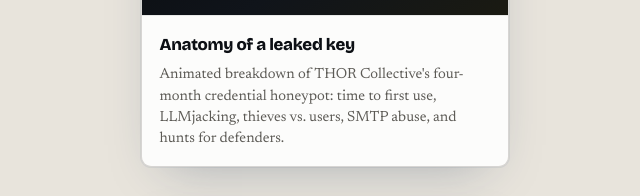
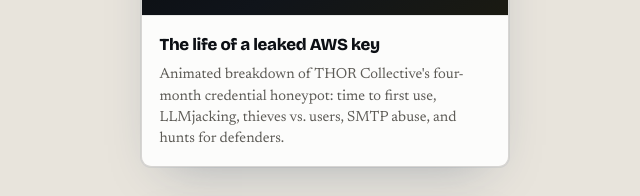
Before and after one commit to cablepull/cablepull.github.io, a plain HTML site: page security/index.html in a window 1280 px wide. Shown: the part 538-734 px from the top of the page, 315-955 px from the left. Drawn offline with nearby package versions, Linux system fonts and the light colour scheme.

Commit message:
Retitle leaked-key article to "The life of a leaked AWS key".
Co-Authored-By: Claude Opus 5.5 <noreply@anthropic.com>

```diff
--- a/security/index.html
+++ b/security/index.html
@@ -316,7 +316,7 @@
         <a
           class="preview-card__stretch"
           href="leaked-credentials-honeypot.html"
-          aria-label="Open Anatomy of a leaked key — security/leaked-credentials-honeypot.html"
+          aria-label="Open The life of a leaked AWS key — security/leaked-credentials-honeypot.html"
         ></a>
         <div class="preview-card__chrome" aria-hidden="true">
           <div class="preview-card__dots"><span></span><span></span><span></span></div>
@@ -327,7 +327,7 @@
           <span>Median theft → first use · 413 canary keys</span>
         </div>
         <div class="preview-card__meta">
-          <h2 id="honeypot-preview-title" class="preview-card__title">Anatomy of a leaked key</h2>
+          <h2 id="honeypot-preview-title" class="preview-card__title">The life of a leaked AWS key</h2>
           <p class="preview-card__blurb">Animated breakdown of THOR Collective's four-month credential honeypot: time to first use, LLMjacking, thieves vs. users, SMTP abuse, and hunts for defenders.</p>
         </div>
       </article>
```
Also changed, not shown: security/leaked-credentials-honeypot.html (+4 -4 lines).
